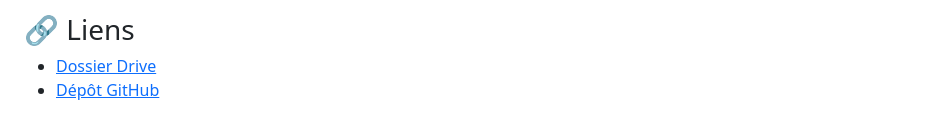
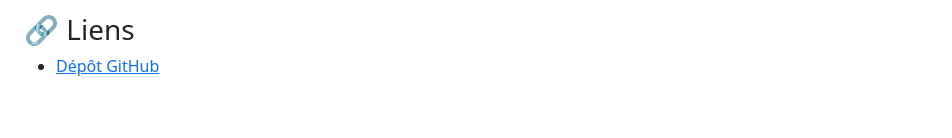
Before and after one commit to esrabs/projet-suivi-S5, a plain HTML site: page index.htm in a window 1280 px wide. Shown: the part 432-570 px from the top of the page, without its empty margins (0-952 px from the left). Drawn offline with nearby package versions, Linux system fonts and the light colour scheme.

Commit message:
Update index.htm

```diff
--- a/index.htm
+++ b/index.htm
@@ -28,7 +28,6 @@
 
   <h3>🔗 Liens</h3>
   <ul>
-    <li><a href="https://drive.google.com/...">Dossier Drive</a></li>
     <li><a href="https://github.com/esrabs/projet-suivi-S5.git">Dépôt GitHub</a></li>
   </ul>
 </body>
```
